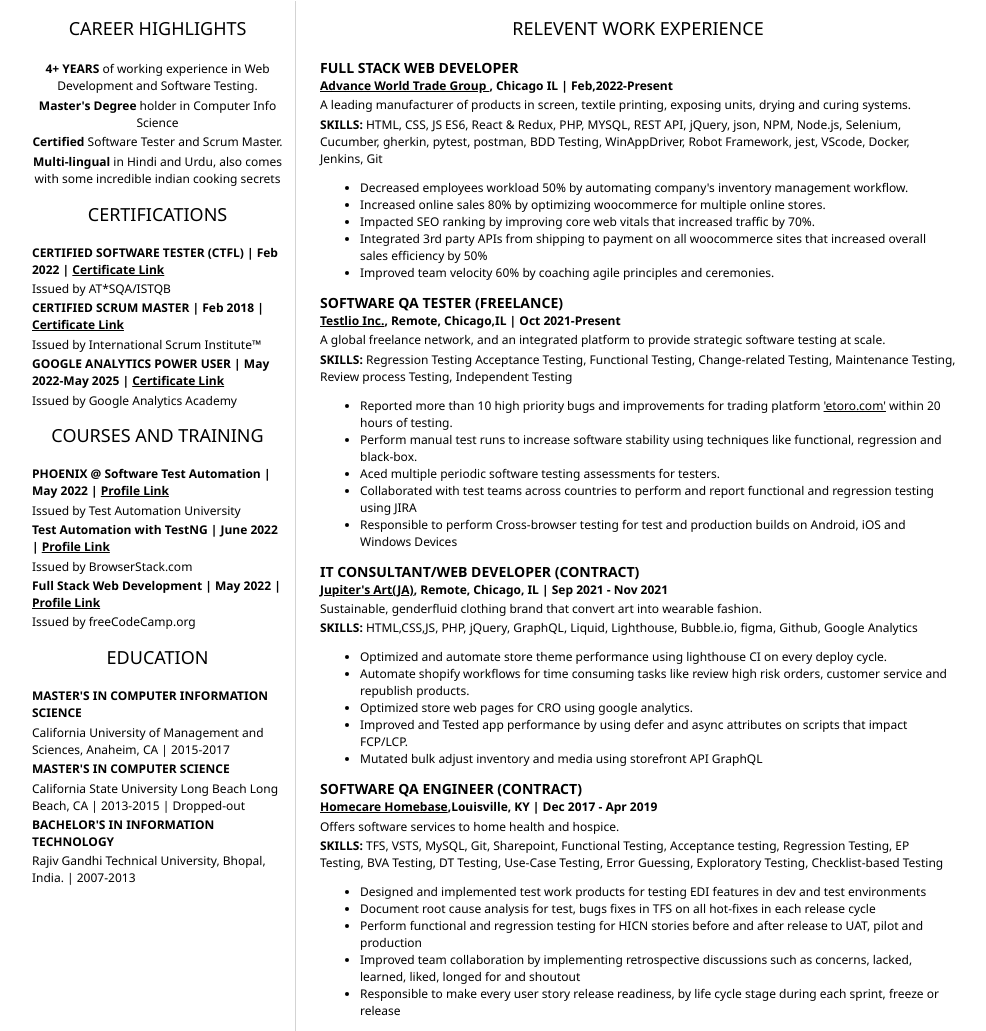
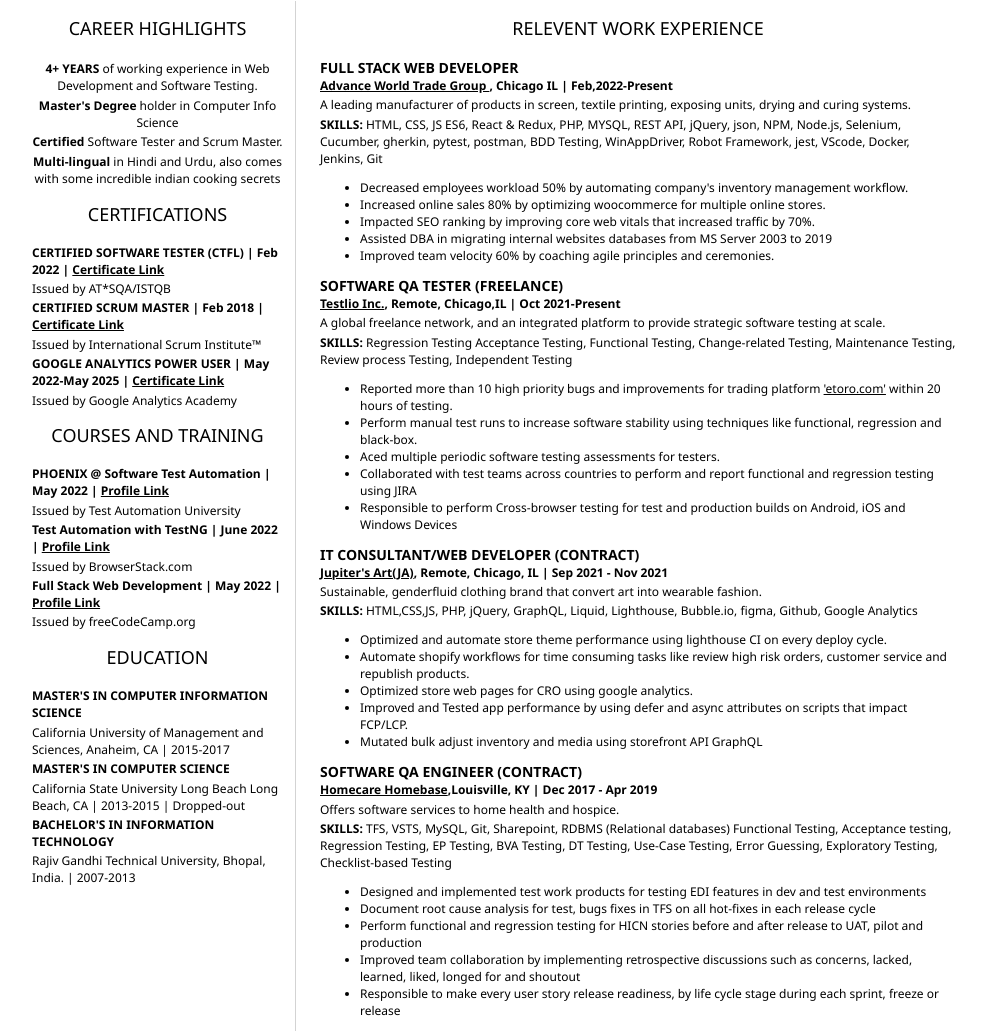
Before and after one commit to utsavjn/cv, a plain HTML site: page index.html in a window 1280 px wide. Shown: the part 187-1218 px from the top of the page, without its empty margins (152-1138 px from the left). Drawn offline with Linux system fonts and the light colour scheme.

Commit message:
commit on main

```diff
--- a/index.html
+++ b/index.html
@@ -82,7 +82,7 @@
                         <li>Decreased employees workload 50% by automating company's inventory management workflow.</li>
 						<li>Increased online sales 80% by optimizing woocommerce for multiple online stores.</li>
                         <li>Impacted SEO ranking by improving core web vitals that increased traffic by 70%.</li>
-						<li>Integrated 3rd party APIs from shipping to payment on all woocommerce sites that increased overall sales efficiency by 50%</li>
+						<li>Assisted DBA in migrating internal websites databases from MS Server 2003 to 2019</li>
 						<li>Improved team velocity 60% by coaching agile principles and ceremonies.</li>
                     </ul>
 				</section>
@@ -125,7 +125,7 @@
 						</h3>
 						<h4><a href='https://hchb.com/'>Homecare Homebase</a>,Louisville, KY | Dec 2017 - Apr 2019</h4>
 						<p>Offers software services to home health and hospice. </p>
-						<p><b>SKILLS:</b> TFS, VSTS, MySQL, Git, Sharepoint, Functional Testing, Acceptance testing, Regression Testing, EP Testing, BVA Testing, DT Testing, Use-Case Testing, Error Guessing, Exploratory Testing, Checklist-based Testing</p>
+						<p><b>SKILLS:</b> TFS, VSTS, MySQL, Git, Sharepoint, RDBMS (Relational databases) Functional Testing, Acceptance testing, Regression Testing, EP Testing, BVA Testing, DT Testing, Use-Case Testing, Error Guessing, Exploratory Testing, Checklist-based Testing</p>
 						<ul>
 							<li>Designed and implemented test work products for testing EDI features in dev and test environments</li>
 							<li>Document root cause analysis for test, bugs fixes in TFS on all hot-fixes in each release cycle</li>
```
